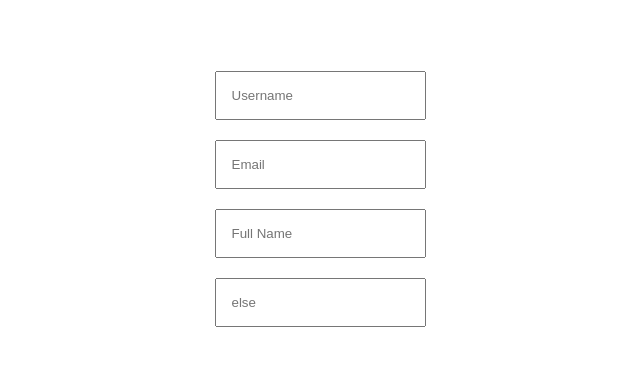
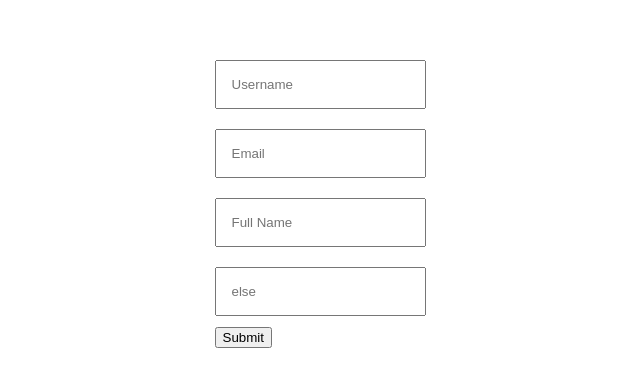
Before and after one commit to snowleopardAlexa/form-validation-app, a React (Create React App) app: page / in a window 1280 px wide. Shown: the part 201-588 px from the top of the page, without its empty margins (320-960 px from the left). Built offline with nearby package versions, Linux system fonts and the light colour scheme.

Commit message:
add handle submit function

```diff
--- a/src/App.js
+++ b/src/App.js
@@ -7,14 +7,20 @@ function App() {
  // const [username, setUsername] = useState("")
  const usernameRef = useRef()
 
-  console.log(usernameRef)
+// use useRef instead of useState
+  const handleSubmit = (e) => {
+    e.preventDefault();
+    console.log(usernameRef);
+  }
+
   return (
     <div className="app">
-       <form>
+       <form onSubmit={handleSubmit}>
          <FormInput refer={usernameRef} placeholder="Username" />
          <FormInput placeholder="Email"/>
          <FormInput placeholder="Full Name" />
          <FormInput placeholder="else" />
+         <button>Submit</button>
        </form>
     </div>
   );
```
